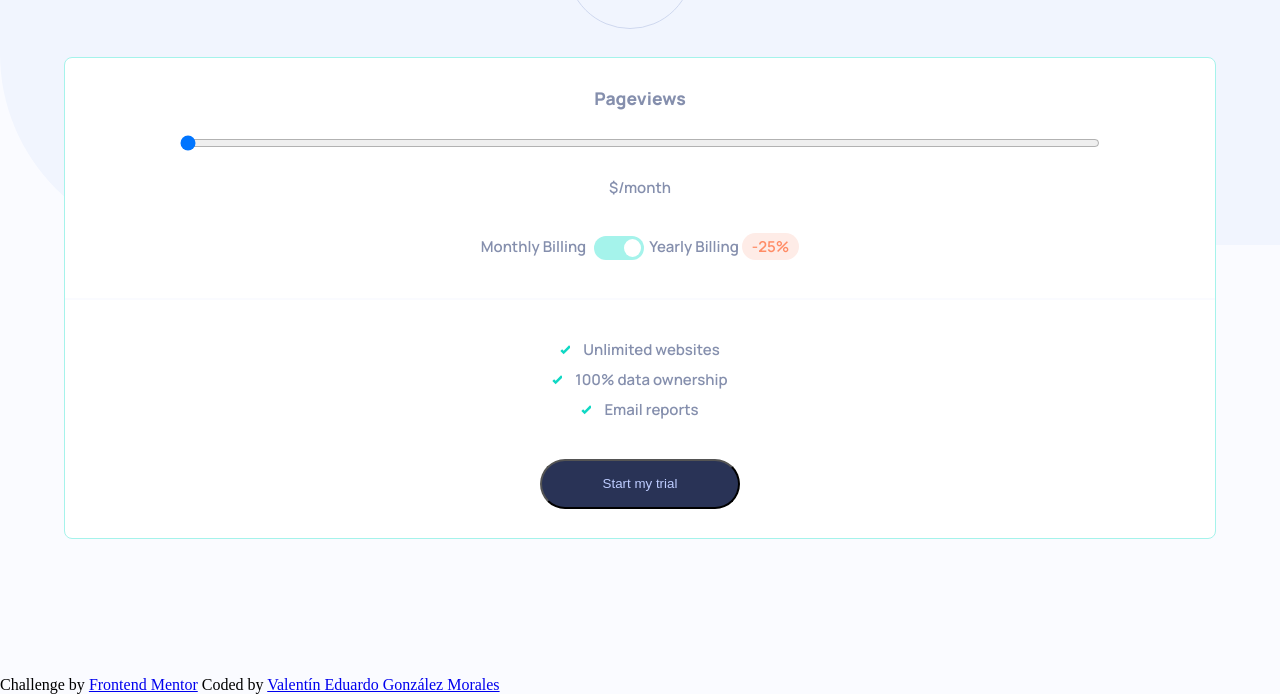
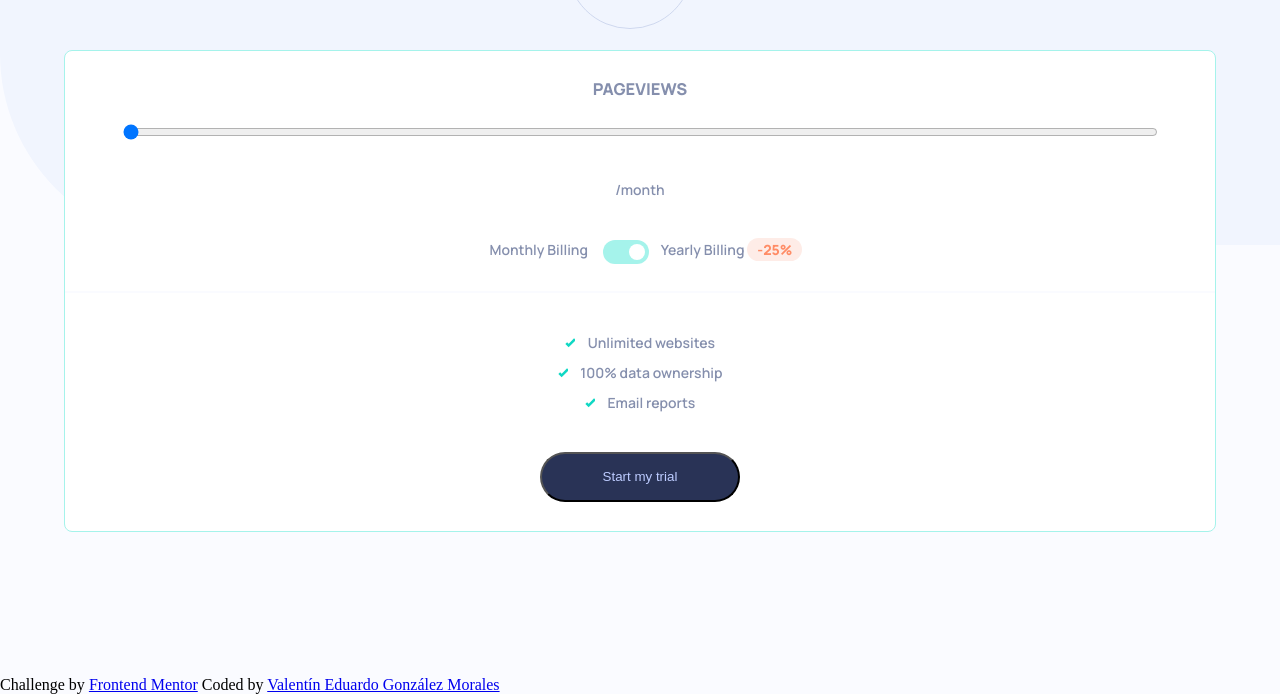
Before and after one commit to veglez/interactive-pricing-component-main, a plain HTML site: page index.html in a window 1280 px wide. Shown: the part 204-898 px from the top of the page. Drawn offline with Linux system fonts and the light colour scheme.

Commit message:
input range, lack of compatibility

```diff
--- a/index.html
+++ b/index.html
@@ -17,9 +17,11 @@
       </header>
       <section class="card">
         <div class="card__section">
-          <h3 class="card__title"><span class="card__viewers"></span>Pageviews</h3>
-          <input class="card__range" id="myrange" type="range" min="8" max="36" value="8" step="4">
-          <div class="card__monthly-price"><span class="card__price">$</span>/month</div>
+          <h3 class="card__title"><span class="card__viewers"></span>
+            Pageviews
+          </h3>
+          <input class="card__range" id="myrange" type="range" min="0" max="4" value="0" step="1">
+          <div class="card__monthly-price"><span class="card__price"></span>/month</div>
           <div class="card__billing-type">Monthly Billing
             <label class="switch" for="discount_checkbox">
               <input class="switch__checkbox" type="checkbox" id="discount_checkbox" checked><span class="switch__slider"></span>
--- a/js/slider.js
+++ b/js/slider.js
@@ -5,15 +5,18 @@ let amount_viewers = document.querySelector('.card__viewers');
 let price = document.querySelector('.card__price');
 
 let valores ={
-'$8' : '10K',
-'$12': '50K',
-'$16': '100K',
-'$24': '500k',
-'$36': '1M'
+'$8.00' : '10K',
+'$12.00': '50K',
+'$16.00': '100K',
+'$24.00': '500k',
+'$36.00': '1M'
 }
 
+prices = ['$8.00','$12.00','$16.00','$24.00','$36.00']
+
 slider_range.addEventListener('input',function () {setBackground(this)},false);
-slider_range.addEventListener('change',function () {putPrices(this)},false);
+slider_range.addEventListener('input',function () {putPrices(this)},false);
+slider_range.addEventListener('onpageshow',function () {putPrices(this)},false);
 input_checkbox.addEventListener('change', function(){
     if (this.checked) {
         switch_label.style.background =  'hsl(174, 77%, 80%)'
@@ -23,16 +26,17 @@ input_checkbox.addEventListener('change', function(){
 }, false)
 
 function putPrices(slider){
-    let valor = slider.value;
-    if ('$'+valor in valores){
-        amount_viewers.textContent = valores['$'+valor]
-        price.innerHTML = '$'+valor
+    let valor = prices[slider.value];
+    console.log(valor)
+    if (valor in valores){
+        amount_viewers.textContent = valores[valor]
+        price.innerHTML = valor
     }
 }
 
 function setBackground (slider){
     var gradValue = Math.round(((slider.value-slider.min)/slider.step)*100/((slider.max - slider.min)/slider.step));
-    console.log(gradValue)
+    // console.log(gradValue)
     var grad = 'linear-gradient(90deg, hsl(174, 77%, 80%) ' + gradValue + '%,hsl(224, 65%, 95%) ' + (gradValue+1) + '%)';
     slider.style.background= grad;
     // console.log(grad)
--- a/prepross/sass/_variables.scss
+++ b/prepross/sass/_variables.scss
@@ -37,10 +37,31 @@ $dark-desaturated-blue: hsl(227, 35%, 25%);
 // Typography
 //  Body Copy
 //  (Introductory Paragraph)
-$font-size: 15px;
+$font-size: 14px;
 
 //  Font
 //(https://fonts.google.com/specimen/Manrope)
 $basefont: 'Manrope', sans-serif;
 $weight-normal: 600;
 $weight-bold: 800;
+
+// mixins
+
+%thumb {
+    height: 40px;
+    width: 40px;
+    border-radius: 25px;
+    background: $strong-cyan url('../images/icon-slider.svg') no-repeat;
+    background-position-y: center;
+    background-position-x: 45%;
+    border: none;
+    box-shadow: $strong-cyan 0 10px 20px;
+}
+
+%track {
+    width: 100%;
+    height: 10px;
+    cursor: pointer;
+    transition: 0.2s;
+    background:transparent
+}
--- a/prepross/sass/styles.scss
+++ b/prepross/sass/styles.scss
@@ -77,6 +77,23 @@ body{
     }
   }
 
+  &__title {
+    text-transform: uppercase;
+  }
+
+  &__monthly-price {
+    position: relative;
+
+  }
+  &__price {
+    position: relative;
+    left: -5px;
+    bottom: -3px;
+    color: $dark-desaturated-blue;
+    font-weight: $weight-bold;
+    font-size: $font-size * 2;
+  }
+
   &__button{
     width: 200px;
     height: 50px;
@@ -95,50 +112,48 @@ body{
     margin: 0 10px 0 0;
   }
   &__range {
-    width: 80%;
+    width: 90%;
     outline: none;
     background-color: $light-grayish-blue;
     border-radius: 5px;
     height: 10px;
 
     &::-moz-range-thumb{
-      height: 40px;
-      width: 40px;
-      border-radius: 25px;
-      background: $strong-cyan url('../images/icon-slider.svg') no-repeat;
-      background-position-y: center;
-      background-position-x: 45%;
-      border: none;
-      box-shadow: $strong-cyan 0 10px 20px;
+      @extend %thumb;
     }
 
     &::-moz-range-track {
-      width: 100%;
-      height: 10px;
-      cursor: pointer;
-      transition: 0.2s;
-      background:transparent
+      @extend %track;
+    }
+
+    &::-webkit-slider-runnable-track {
+      @extend %track;
+    }
+
+    &::-webkit-slider-thumb {
+      @extend %thumb;
     }
 }
 
   &__discount-number {
-    padding: 3px 10px;
+    padding: 2px 10px;
     border-radius: 25px;
     color: $light-red;
     background-color: $light-grayish-Red;
+    font-weight: 800;
   }
   &__discount-word{
     display: none;
   }
   &__billing-type{
-    margin: 10px 0;
+    margin: 10px -12px 0 0;
   }
 }
 
 .switch {
-  width: 50px;
+  margin: 0 12px;
+  width: 46px;
   height: 24px;
-  margin: 0 5px;
   position: relative;
   display: inline-block;
   border-radius: 15px;
@@ -160,10 +175,10 @@ body{
     &::before{
     content: '';
     position: inherit;
-    top: 3px;
+    top: 4px;
     left: 4px;
-    width: 17px;
-    height: 18px;
+    width: 16px;
+    height: 16px;
     border-radius: 50%;
     display: inline-block;
     background-color: $white;
@@ -171,6 +186,6 @@ body{
   }
 
   &__checkbox:checked + &__slider{
-    transform: translateX(26px);
+    transform: translateX(22px);
   }
 }
```
Also changed, not shown: css/styles.css, 1 other file.
